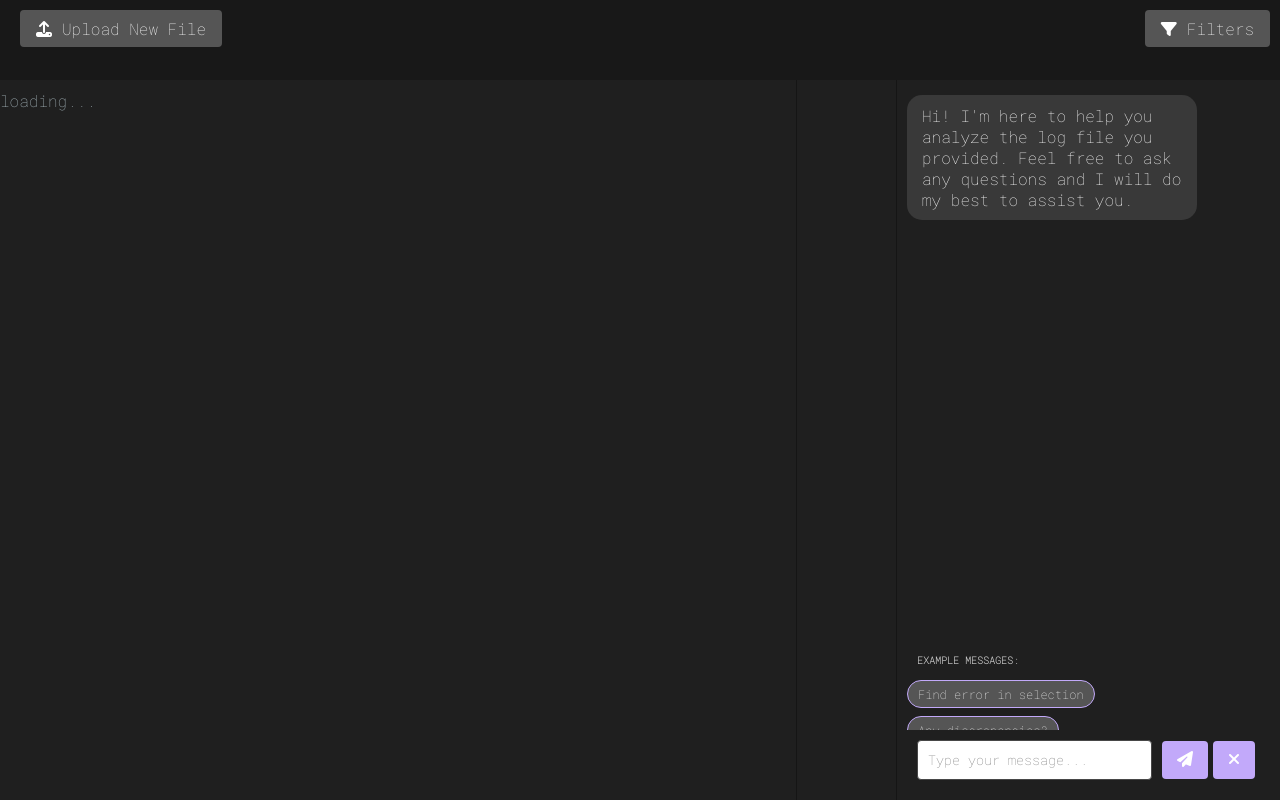
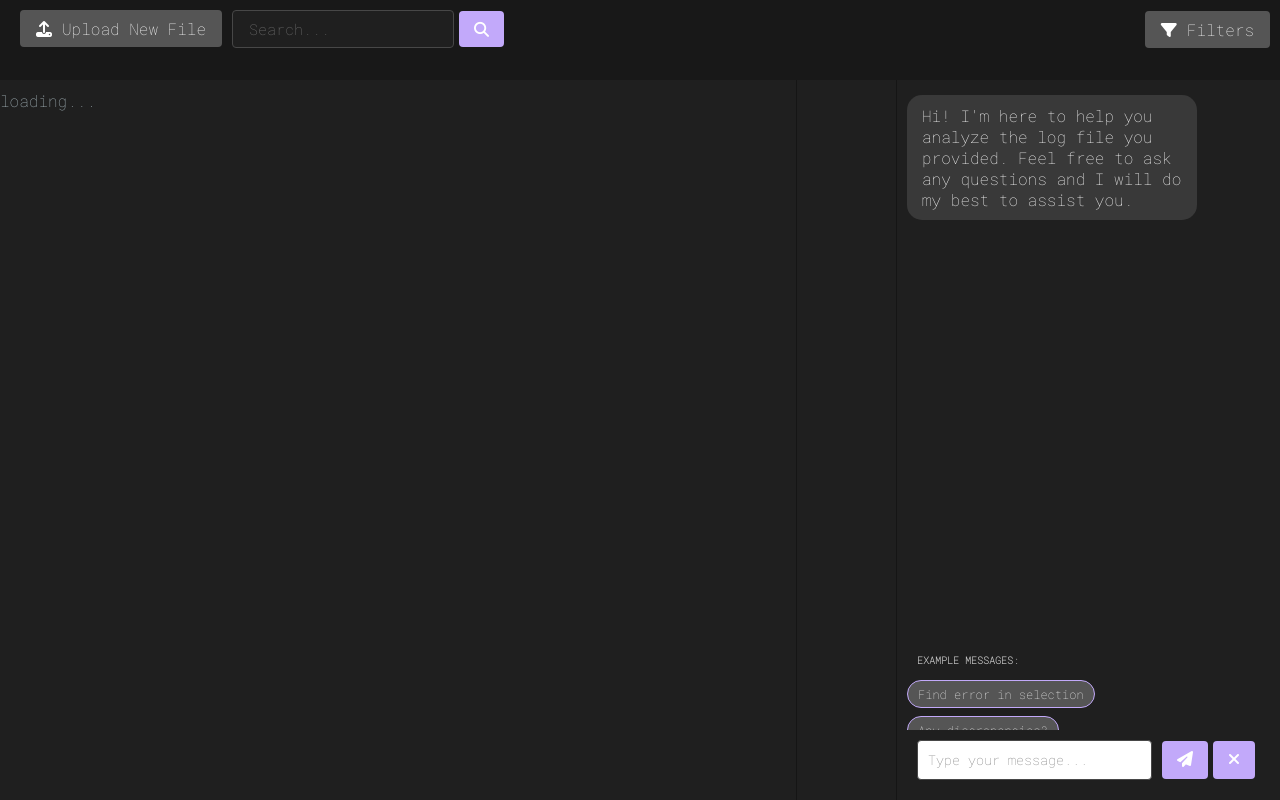
Before and after one commit to ArmykOliva/byte-ship, a Flask app: template flask_fun/templates/index.jinja in a window 1280 px wide. Run offline with Flask 3, Linux system fonts and the light colour scheme; the template is opened without the code that fills it, so the values that code supplies are empty; some libraries are stand-ins or nearby versions.

Commit message:
added search bar.

```diff
--- a/flask_fun/static/style.css
+++ b/flask_fun/static/style.css
@@ -452,3 +452,37 @@
 .top-right-button:hover {
   background-color: #777;
 }
+.search-bar-container {
+  display: flex;
+  align-items: center;
+  margin-left: 10px;
+}
+
+.search-input {
+  padding: 8px 16px;
+  border: 1px solid #474747;
+  border-radius: 4px;
+  color: #acbcc2;
+  background-color: #1f1f1f;
+  font-size: 15px;
+}
+
+.search-btn {
+  cursor: pointer;
+  background-color: #C2A9FA;
+  color: white;
+  border: none;
+  padding: 8px 15px;
+  border-radius: 4px;
+  margin-left: 5px;
+  font-size: 15px;
+}
+
+.search-input:focus {
+  outline: none;
+  border: 2px solid #C2A9FA;
+}
+.left-bar-container {
+  display: flex;
+  flex-direction: row;
+}
--- a/flask_fun/templates/index.jinja
+++ b/flask_fun/templates/index.jinja
@@ -24,6 +24,8 @@
 <div class="main_container">
   <div class="navbar">
       <div class="navbar-container">
+
+  <div class="left-bar-container">
         <div class="upload-btn-container">
           <input type="file" id="file-upload" hidden>
         <button class="upload-btn">
@@ -31,6 +33,13 @@
           Upload New File
         </button>
         </div>
+        <div class="search-bar-container">
+  <input type="text" class="search-input" placeholder="Search...">
+  <button class="search-btn"><i class="fa fa-search"></i></button>
+</div>
+</div>
+
+
          <button class="top-right-button" onclick="display_filters()"><i class="fa-solid fa-filter" style="color: #ffffff; margin-right: 10px;"></i>Filters</button>
       </div>
   </div>
```
